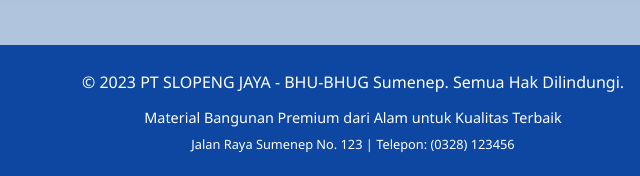
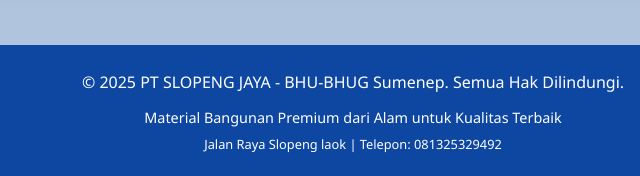
Before and after one commit to initofa/PT.slopeng-jaya, a plain HTML site: page index.html in a window 1280 px wide. Shown: the part 1578-1754 px from the top of the page, 287-927 px from the left. Drawn offline with Linux system fonts and the light colour scheme.

Commit message:
menambahkan perubahan

```diff
--- a/index.html
+++ b/index.html
@@ -856,9 +856,9 @@
 
     <footer>
         <div class="footer-content">
-            <p>© 2023 PT SLOPENG JAYA - BHU-BHUG Sumenep. Semua Hak Dilindungi.</p>
+            <p>© 2025 PT SLOPENG JAYA - BHU-BHUG Sumenep. Semua Hak Dilindungi.</p>
             <p style="margin-top: 10px; font-size: 0.9rem;">Material Bangunan Premium dari Alam untuk Kualitas Terbaik</p>
-            <p style="margin-top: 5px; font-size: 0.8rem;">Jalan Raya Sumenep No. 123 | Telepon: (0328) 123456</p>
+            <p style="margin-top: 5px; font-size: 0.8rem;">Jalan Raya Slopeng laok | Telepon: 081325329492</p>
         </div>
     </footer>
 
```
